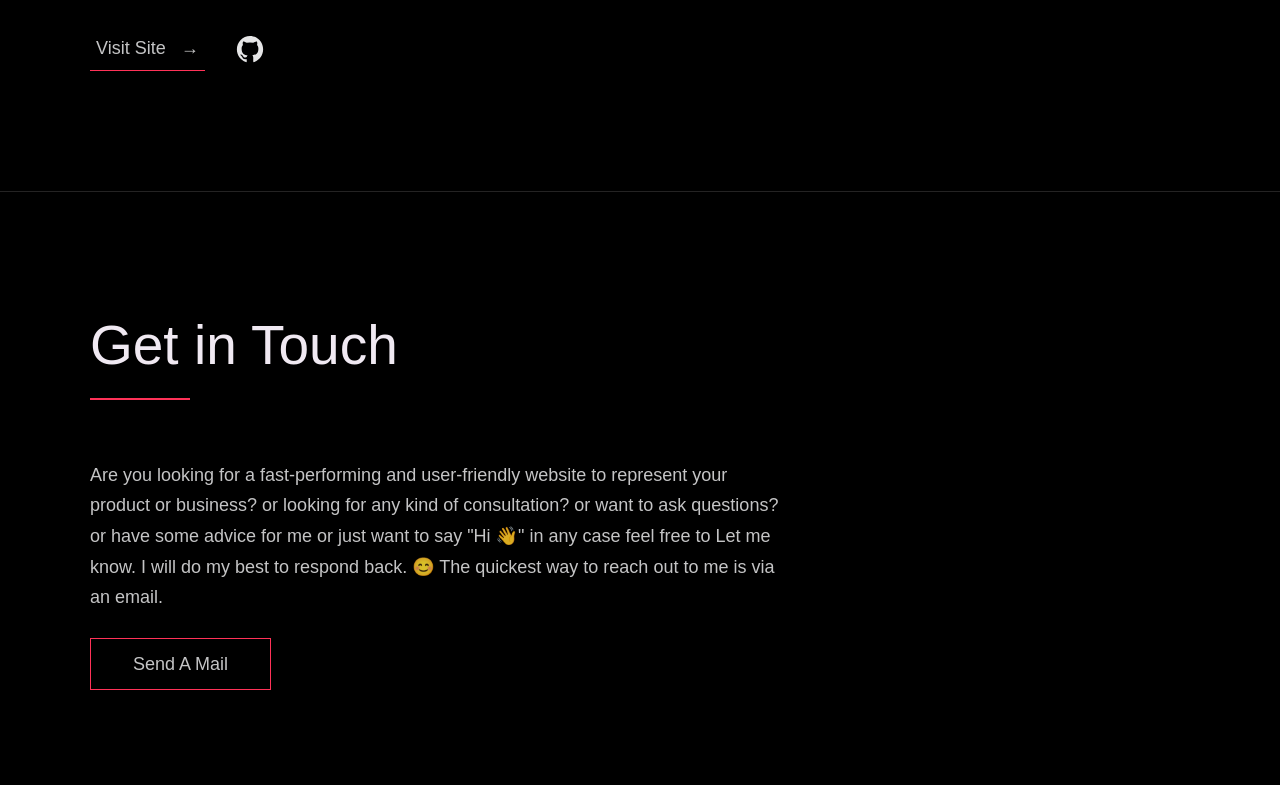
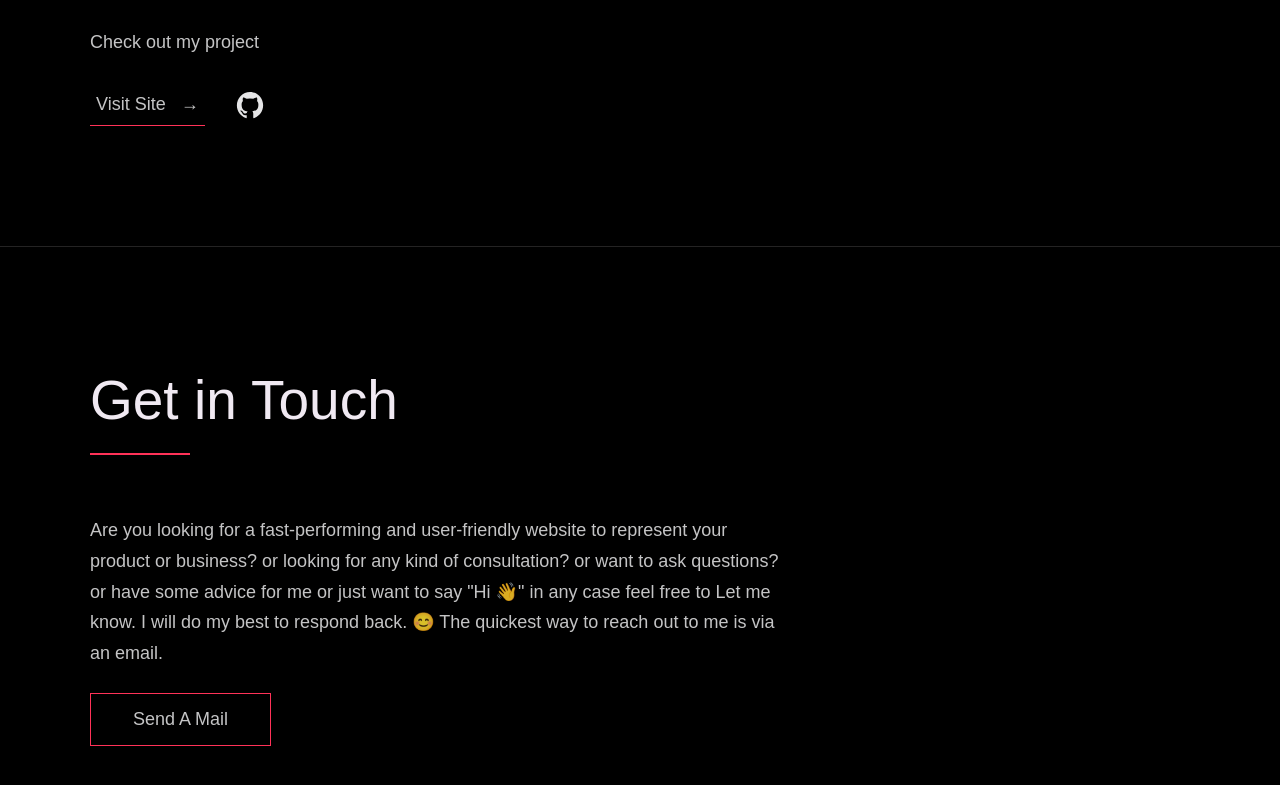
Before and after one commit to samuelevi/Portf, a plain HTML site: page index.html in a window 1280 px wide. Shown: the part 2152-2937 px from the top of the page. Drawn offline with Linux system fonts and the light colour scheme; files whose address does not match are found by name; a web font is replaced by a local one.

Commit message:
Update index.html
yassssss

```diff
--- a/index.html
+++ b/index.html
@@ -81,6 +81,7 @@
                 <li>Python</li>
                 <li>Django</li> -->
               </ul>
+              <p>Check out my project <a href="https://github.com/samuelevi/Tech-studio" class="text-decoration-none"></a></p>
 
               <div class="work__links">
                 <a href="https://github.com/samuelevi" target="_blank" class="link__text">
```
